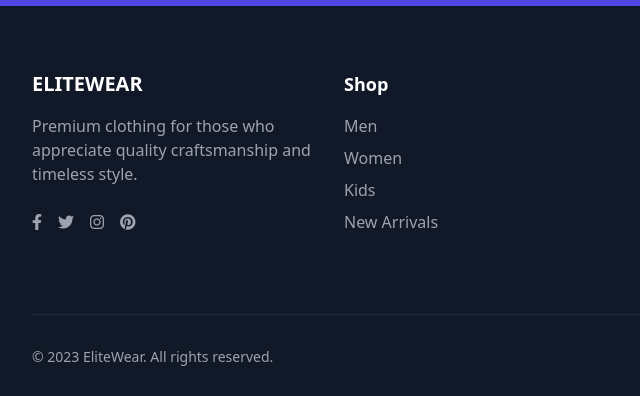
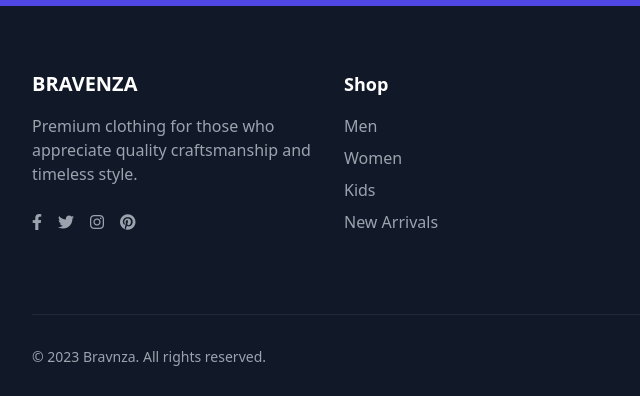
Before and after one commit to Avcks/avcks1.github.io, a plain HTML site: page Kids.html in a window 1280 px wide. Shown: the part 3022-3418 px from the top of the page, 0-640 px from the left. Drawn offline with nearby package versions, Linux system fonts and the light colour scheme.

Commit message:
Update Kids.html

```diff
--- a/Kids.html
+++ b/Kids.html
@@ -452,7 +452,7 @@
         <div class="max-w-7xl mx-auto px-4 sm:px-6 lg:px-8">
             <div class="grid grid-cols-1 md:grid-cols-4 gap-8">
                 <div>
-                    <h3 class="text-xl font-bold mb-4">ELITEWEAR</h3>
+                    <h3 class="text-xl font-bold mb-4">BRAVENZA</h3>
                     <p class="text-gray-400">Premium clothing for those who appreciate quality craftsmanship and timeless style.</p>
                     <div class="flex space-x-4 mt-6">
                         <a href="#" class="text-gray-400 hover:text-white"><i class="fab fa-facebook-f"></i></a>
@@ -490,7 +490,7 @@
                 </div>
             </div>
             <div class="border-t border-gray-800 mt-12 pt-8 flex flex-col md:flex-row justify-between items-center">
-                <p class="text-gray-400 text-sm">© 2023 EliteWear. All rights reserved.</p>
+                <p class="text-gray-400 text-sm">© 2023 Bravnza. All rights reserved.</p>
                 <div class="flex space-x-6 mt-4 md:mt-0">
                     <a href="#" class="text-gray-400 hover:text-white text-sm">Privacy Policy</a>
                     <a href="#" class="text-gray-400 hover:text-white text-sm">Terms of Service</a>
```
